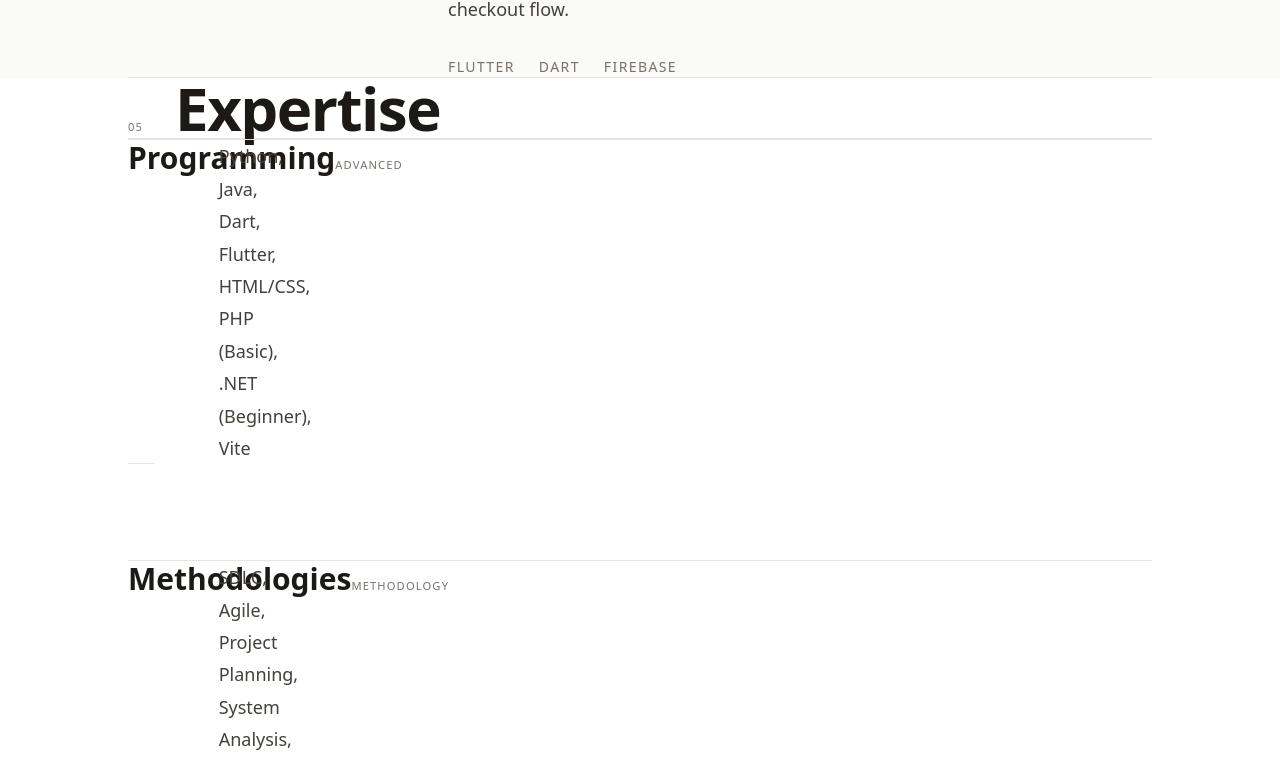
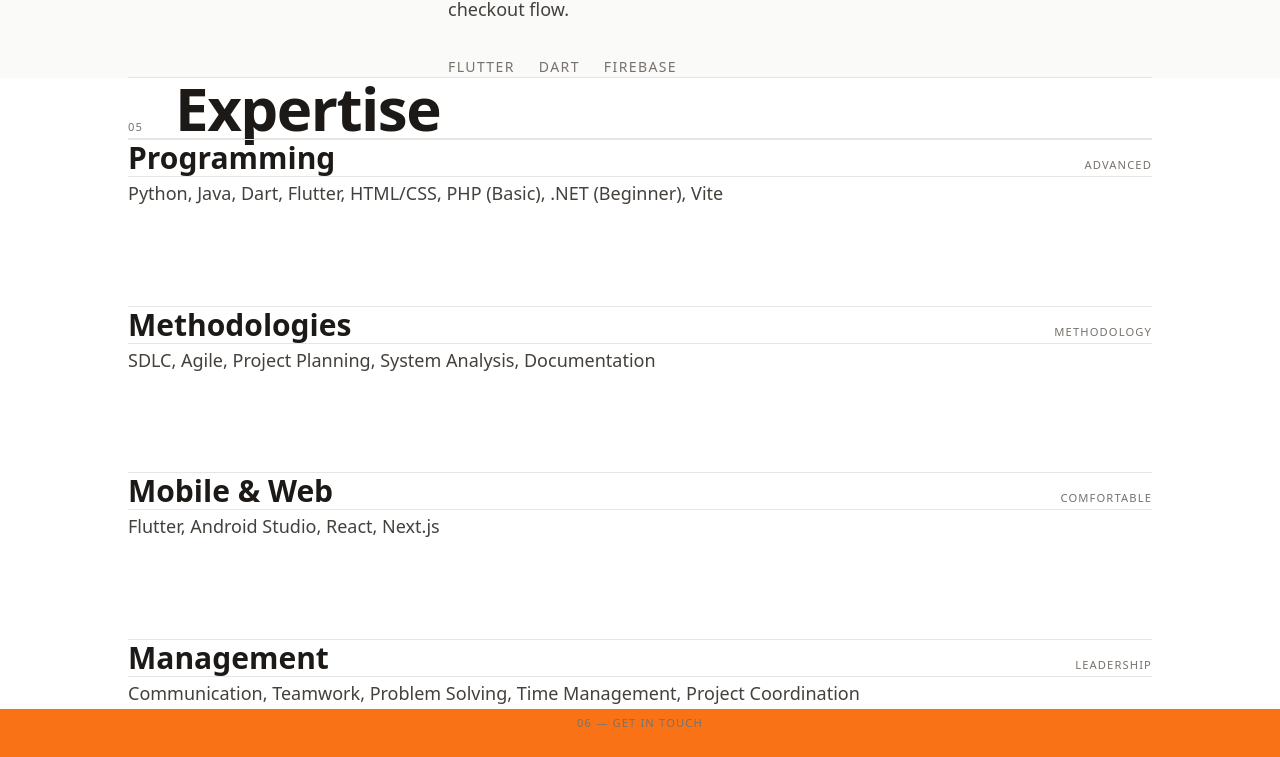
Before and after one commit to osamaelfeky307/Myportfolio, a Next.js app: page / in a window 1280 px wide. Shown: the part 7779-8536 px from the top of the page. Built offline with nearby package versions, Linux system fonts and the light colour scheme; a web font is replaced by a local one.

Commit message:
Fix Skills section overlapping grid layout

```diff
--- a/components/Skills.tsx
+++ b/components/Skills.tsx
@@ -18,8 +18,8 @@ export default function Skills() {
         <div className="flex flex-col gap-24">
           {SKILLS.map((cat, i) => (
             <FadeIn key={cat.heading} delay={0.1}>
-              <div className="grid md:grid-cols-12 gap-8 md:gap-16 border-t border-border pt-16">
-                <div className="flex items-baseline justify-between border-b border-border pb-8 mb-12">
+              <div className="border-t border-border pt-16">
+                <div className="flex items-baseline justify-between pb-8 mb-8 border-b border-border">
                   <h3 className="font-serif text-3xl font-bold text-fg">{cat.heading}</h3>
                   <span className="editorial-label text-accent">{cat.proficiency}</span>
                 </div>
```
